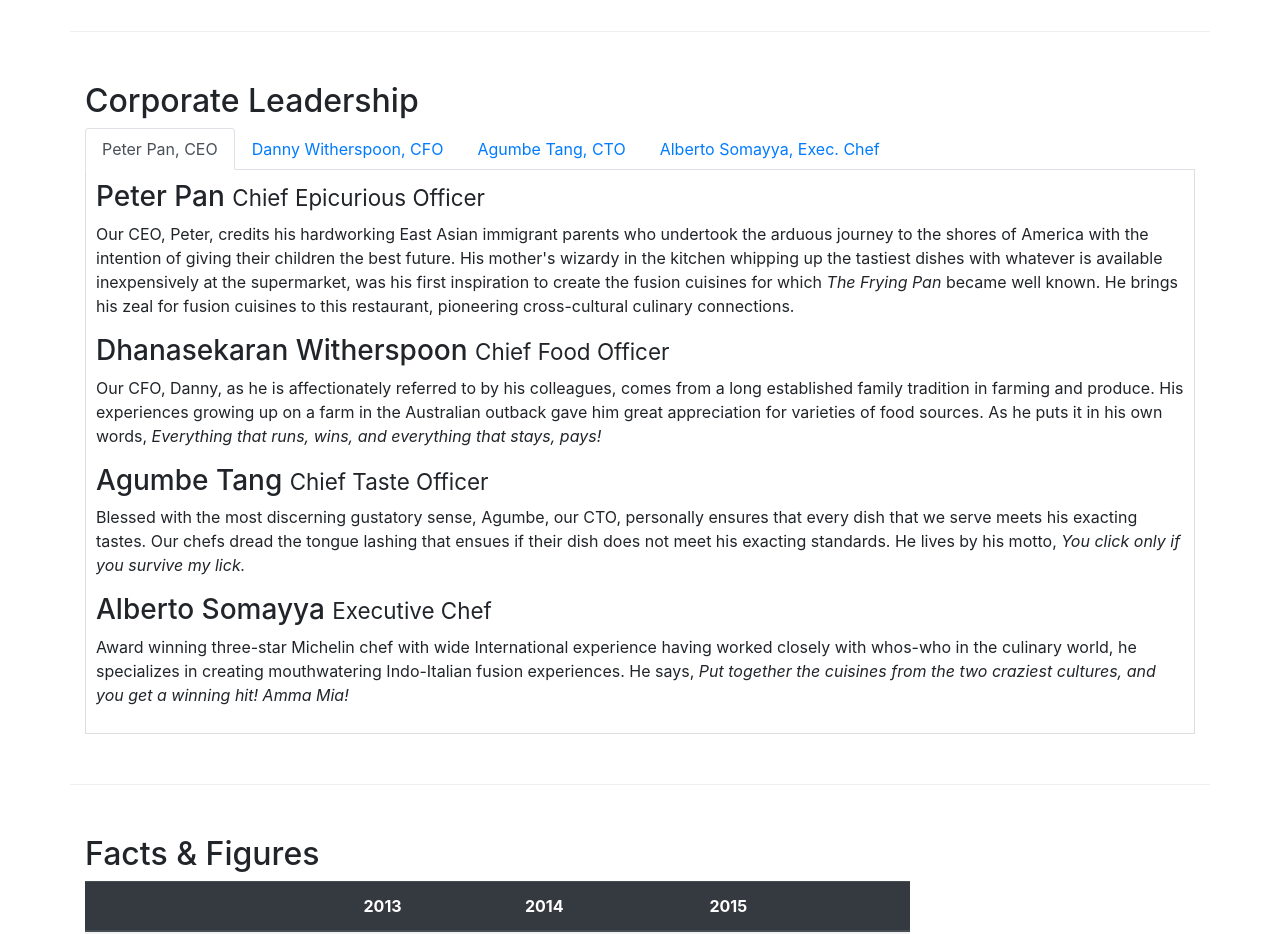
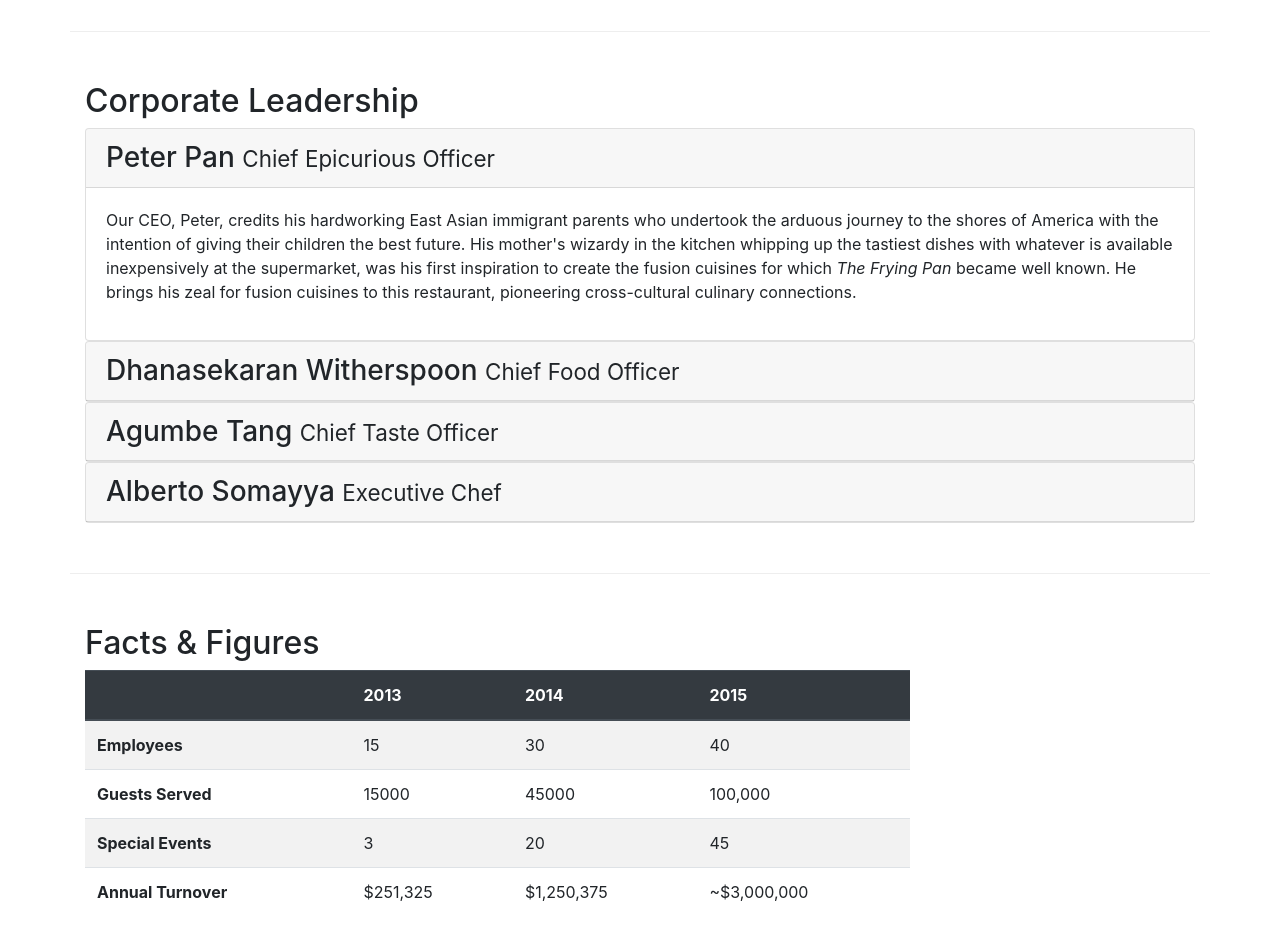
Before and after one commit to vishalpandey-9891/Bootstrap-intro, a website: page aboutus.html in a window 1280 px wide. Shown: the part 960-1894 px from the top of the page. Drawn offline with nearby package versions, Linux system fonts and the light colour scheme.

Commit message:
Accordion

```diff
--- a/aboutus.html
+++ b/aboutus.html
@@ -131,50 +131,88 @@
             <div class="col-12">
                 <h2>Corporate Leadership</h2>
 
+                <!--    <div class="tab-content"> -->
+                <div id="accordion">
 
-                <ul class="nav nav-tabs">
-                    <li class="nav-item">
-                        <a class="nav-link active" href="#peter" role="tab" data-toggle="tab">Peter Pan, CEO</a>
-                    </li>
-                    <li class="nav-item">
-                        <a class="nav-link" href="#danny" role="tab" data-toggle="tab">Danny Witherspoon, CFO</a>
-                    </li>
-                    <li class="nav-item">
-                        <a class="nav-link" href="#agumbe" role="tab" data-toggle="tab">Agumbe Tang, CTO</a>
-                    </li>
-                    <li class="nav-item">
-                        <a class="nav-link" href="#alberto" role="tab" data-toggle="tab">Alberto Somayya, Exec. Chef</a>
-                    </li>
-                </ul>
+                    <div class="card ">
+                        <div class="card-header" role="tab" id="peterhead">
+                            <h3 class="mb-0">
+                                <a data-toggle="collapse" data-target="#peter">
+                                   Peter Pan <small>Chief Epicurious Officer
+                            </small> </a>
+                            </h3>
+                        </div>
+                        <div class="collapse show" id="peter" data-parent="#accordion">
 
+                            <div class="card-body">
 
-                <div class="tab-content">
+                                <p class="d-none d-sm-block">Our CEO, Peter, credits his hardworking East Asian immigrant parents who undertook the arduous journey to the shores of America with the intention of giving their children the best future. His mother's wizardy in the kitchen
+                                    whipping up the tastiest dishes with whatever is available inexpensively at the supermarket, was his first inspiration to create the fusion cuisines for which <em>The Frying Pan</em> became well known. He brings his
+                                    zeal for fusion cuisines to this restaurant, pioneering cross-cultural culinary connections.</p>
 
-                    <div role="tabpanel" class="tab-pane fade show active" id="peter">
+                            </div>
+                        </div>
 
-                        <h3>Peter Pan <small>Chief Epicurious Officer</small></h3>
-                        <p class="d-none d-sm-block">Our CEO, Peter, credits his hardworking East Asian immigrant parents who undertook the arduous journey to the shores of America with the intention of giving their children the best future. His mother's wizardy in the kitchen whipping
-                            up the tastiest dishes with whatever is available inexpensively at the supermarket, was his first inspiration to create the fusion cuisines for which <em>The Frying Pan</em> became well known. He brings his zeal for fusion
-                            cuisines to this restaurant, pioneering cross-cultural culinary connections.</p>
-                    </div>
-
-                    <div role="tabpanel" class="tab-pane fade show active" id="danny">
-                        <h3>Dhanasekaran Witherspoon <small>Chief Food Officer</small></h3>
-                        <p class="d-none d-sm-block">Our CFO, Danny, as he is affectionately referred to by his colleagues, comes from a long established family tradition in farming and produce. His experiences growing up on a farm in the Australian outback gave him great appreciation
-                            for varieties of food sources. As he puts it in his own words, <em>Everything that runs, wins, and everything that stays, pays!</em></p>
-                    </div>
-
-                    <div role="tabpanel" class="tab-pane fade show active" id="agumbe">
-                        <h3>Agumbe Tang <small>Chief Taste Officer</small></h3>
-                        <p class="d-none d-sm-block">Blessed with the most discerning gustatory sense, Agumbe, our CTO, personally ensures that every dish that we serve meets his exacting tastes. Our chefs dread the tongue lashing that ensues if their dish does not meet his exacting
-                            standards. He lives by his motto, <em>You click only if you survive my lick.</em></p>
                     </div>
 
 
-                    <div role="tabpanel" class="tab-pane fade show active" id="alberto">
-                        <h3>Alberto Somayya <small>Executive Chef</small></h3>
-                        <p class="d-none d-sm-block">Award winning three-star Michelin chef with wide International experience having worked closely with whos-who in the culinary world, he specializes in creating mouthwatering Indo-Italian fusion experiences. He says, <em>Put together the cuisines from the two craziest cultures, and you get a winning hit! Amma Mia!</em></p>
+
+
+                    <div class="card ">
+                        <div class="card-header" role="tab" id="dannyhead">
+                            <h3 class="mb-0">
+                                <a class="collapsed" data-toggle="collapse" data-target="#danny">
+                                    Dhanasekaran Witherspoon <small>Chief Food Officer
+                              </small> </a>
+                            </h3>
+                        </div>
+                        <div class="collapse" id="danny" data-parent="#accordion">
+
+                            <div class="card-body">
+
+                                <p class="d-none d-sm-block">Blessed with the most discerning gustatory sense, Agumbe, our CTO, personally ensures that every dish that we serve meets his exacting tastes. Our chefs dread the tongue lashing that ensues if their dish does not meet his
+                                    exacting standards. He lives by his motto, <em>You click only if you survive my lick.</em></p>
+                            </div>
+                        </div>
+
                     </div>
+
+                    <div class="card ">
+                        <div class="card-header" role="tab" id="agumbehead">
+                            <h3 class="mb-0">
+                                <a class="collapsed" data-toggle="collapse" data-target="#agumbe">
+                                    Agumbe Tang <small>Chief Taste Officer</small>
+                               </a>
+                            </h3>
+                        </div>
+                        <div class="collapse" id="agumbe" data-parent="#accordion">
+
+                            <div class="card-body">
+                                <p class="d-none d-sm-block">Blessed with the most discerning gustatory sense, Agumbe, our CTO, personally ensures that every dish that we serve meets his exacting tastes. Our chefs dread the tongue lashing that ensues if their dish does not meet his
+                                    exacting standards. He lives by his motto, <em>You click only if you survive my lick.</em></p>
+                            </div>
+                        </div>
+
+                    </div>
+
+                    <div class="card">
+                        <div class="card-header" role="tab" id="albertohead">
+                            <h3 class="mb-0">
+                                <a class="collapsed" data-toggle="collapse" data-target="#alberto">
+                            Alberto Somayya <small>Executive Chef</small>
+                            </a>
+                            </h3>
+                        </div>
+                        <div class="collapse" id="alberto" data-parent="#accordion">
+                            <div class="card-body">
+                                <p class="d-none d-sm-block">Award winning three-star Michelin chef with wide International experience having worked closely with whos-who in the culinary world, he specializes in creating mouthwatering Indo-Italian fusion experiences. He says, <em>Put together the cuisines from the two craziest cultures, and you get a winning hit! Amma Mia!</em></p>
+                            </div>
+                        </div>
+                    </div>
+
+
+
+
 
                 </div>
             </div>
```
